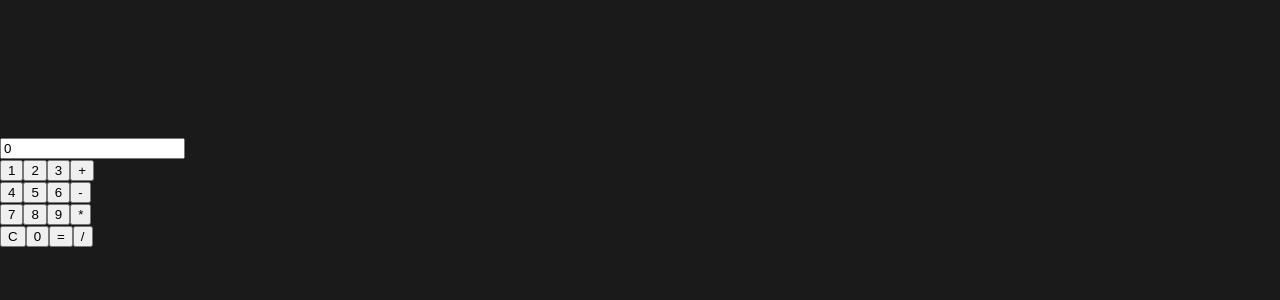
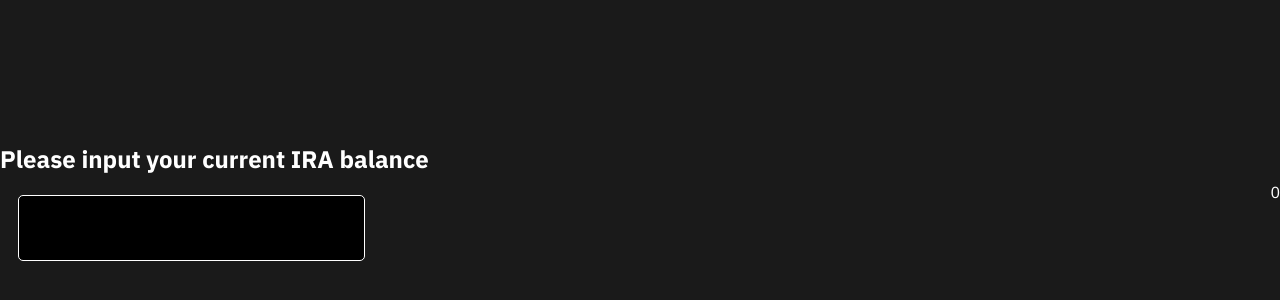
Before and after one commit to waterdoze/InvestmentLiteracyTool, a React (Create React App) app in the folder client/: page /calculator in a window 1280 px wide. Shown: the part 208-508 px from the top of the page. Built offline with nearby package versions, Linux system fonts and the light colour scheme.

Commit message:
calculator stuff

```diff
--- a/client/src/components/Calculator.jsx
+++ b/client/src/components/Calculator.jsx
@@ -1,63 +1,51 @@
 import React, { useState } from 'react'
 
 const Calculator = () => {
-    const [displayValue, setDisplayValue] = useState("0");
-    const [operator, setOperator] = useState(null);
-    const [operand, setOperand] = useState(null);
+    const [inputs, setInputs] = useState([])
+    const [isIRA, setIsIRA] = useState(true)
+    const [instructions, setInstructions] = useState(["Please input your current IRA balance", "How much would you like to contribute each year?", "Now your current age?", "And your marginal tax rate is?"]);
+    const [instructionsMorgage, setInstructionsMortgage] = useState(["Please input your starting balance", "Now input your annual contribution", "Now your current age", "And your marginal tax rate is"]);
 
-    function handleClick(e) {
-        const value = e.target.value;
+    const doMathIRA = () => {
+        let result = parseFloat(inputs[0])
+        let perYear = parseFloat(inputs[1])
+        let age = parseInt(inputs[2])
+        let tax = parseFloat(inputs[3])
 
-        if (value === "C") {
-            setDisplayValue("0");
-            setOperator(null);
-            setOperand(null);
-        } else if (value === "+" || value === "-" || value === "*" || value === "/") {
-            setOperator(value);
-            setOperand(displayValue);
-            setDisplayValue("0");
-        } else if (value === "=") {
-            if (operator === "+") {
-                setDisplayValue(parseFloat(operand) + parseFloat(displayValue));
-            } else if (operator === "-") {
-                setDisplayValue(parseFloat(operand) - parseFloat(displayValue));
-            } else if (operator === "*") {
-                setDisplayValue(parseFloat(operand) * parseFloat(displayValue));
-            } else if (operator === "/") {
-                setDisplayValue(parseFloat(operand) / parseFloat(displayValue));
+        for (let i = 0; i < 65 - age; i++) {
+            result += perYear
+            result *= 1.07
+        }
+
+        let resultFormatted = (Math.round(result * 100) / 100).toFixed(2).toString().replace(/\B(?=(\d{3})+(?!\d))/g, ",")
+
+        setInstructions([`If you were to retire at the age of 65, your Roth IRA balance could potentially be ${resultFormatted}$`])
+        console.log(result)
+    }
+    const handleKeyPress = (e) => {
+        if (e.key === "Enter" && inputs.length <= 3) {
+            setInputs([...inputs, e.target.value]);
+            e.target.value = "";
+            if (inputs.length < 3) {
+                setInstructions((instructions) => instructions.filter((_, index) => index !== 0));
             }
-        } else {
-            if (displayValue === "0") {
-                setDisplayValue(value);
-            } else {
-                setDisplayValue(displayValue + value);
+
+            else {
+                doMathIRA()
             }
         }
     }
 
     return (
-        <div>
-            <input type="text" value={displayValue} readOnly />
+        <div id="App">
+            <div>
+                <h2>{instructions[0]}</h2>
+                <input className="buy-sell" type="text" onKeyPress={handleKeyPress} />
+            </div>
+
             <br />
-            <button value="1" onClick={handleClick}>1</button>
-            <button value="2" onClick={handleClick}>2</button>
-            <button value="3" onClick={handleClick}>3</button>
-            <button value="+" onClick={handleClick}>+</button>
-            <br />
-            <button value="4" onClick={handleClick}>4</button>
-            <button value="5" onClick={handleClick}>5</button>
-            <button value="6" onClick={handleClick}>6</button>
-            <button value="-" onClick={handleClick}>-</button>
-            <br />
-            <button value="7" onClick={handleClick}>7</button>
-            <button value="8" onClick={handleClick}>8</button>
-            <button value="9" onClick={handleClick}>9</button>
-            <button value="*" onClick={handleClick}>*</button>
-            <br />
-            <button value="C" onClick={handleClick}>C</button>
-            <button value="0" onClick={handleClick}>0</button>
-            <button value="=" onClick={handleClick}>=</button>
-            <button value="/" onClick={handleClick}>/</button>
+            <div>{inputs.length}</div>
+
         </div>
     );
 }
--- a/client/src/index.css
+++ b/client/src/index.css
@@ -27,6 +27,7 @@ code {
   flex-direction: row;
   justify-content: space-between;
   align-items: center;
+  color: white;
 }
 
 #SidePane {
```
